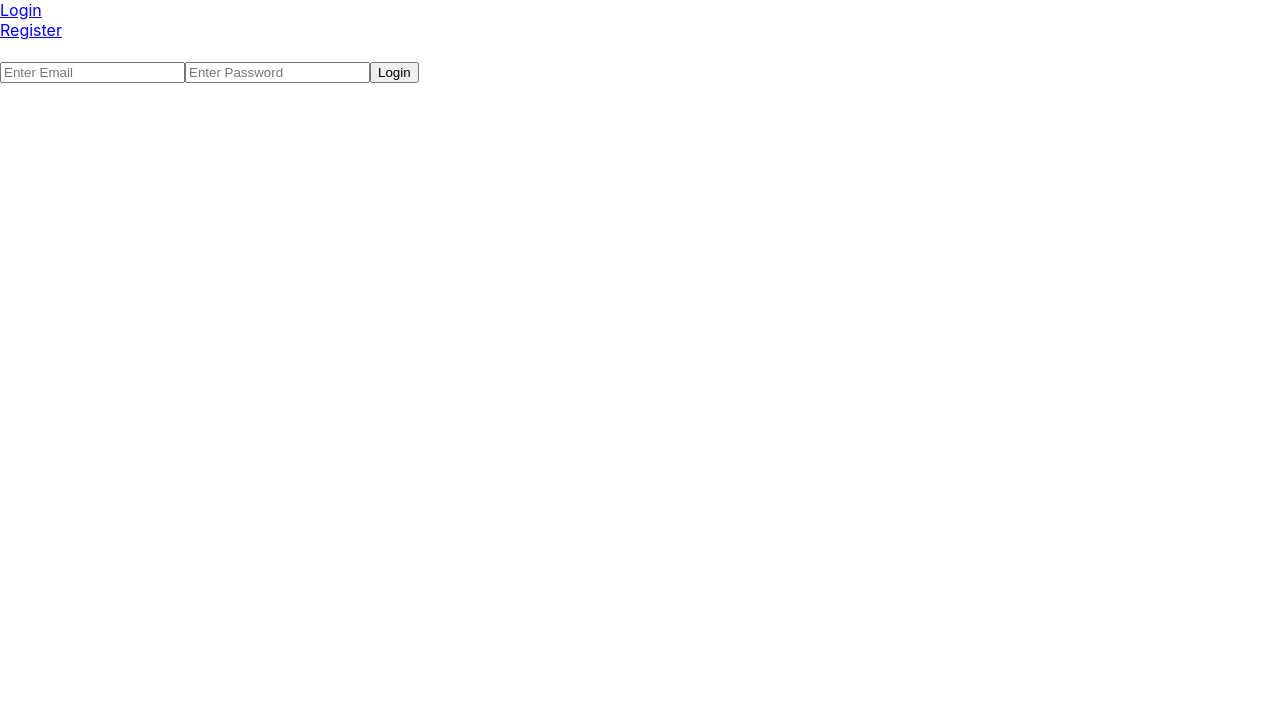
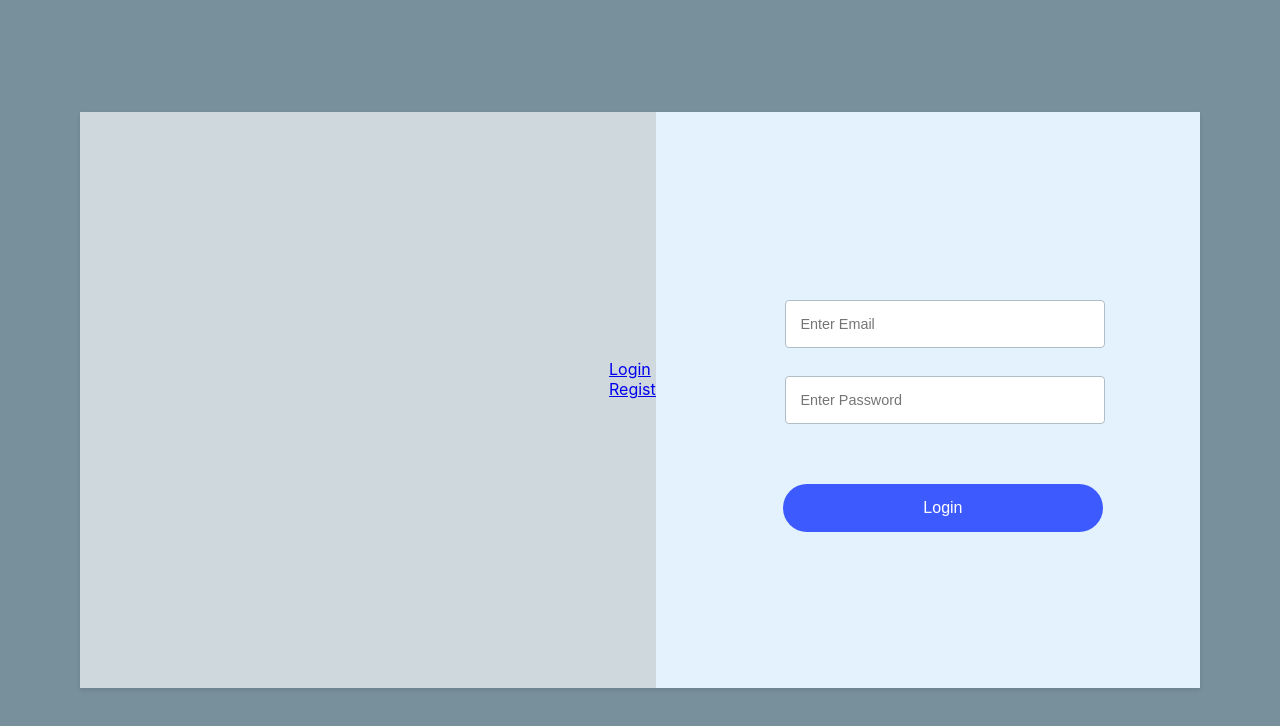
Before and after one commit to httpsaelfricEzekiel/Project-Overload, a React (Create React App) app in the folder express-react/client/: page /login in a window 1280 px wide. Shown: the top 726 px of the page. Built offline with nearby package versions, Linux system fonts and the light colour scheme; no server answers.

Commit message:
added a MUI for reusing components

```diff
--- a/express-react/client/src/App.css
+++ b/express-react/client/src/App.css
@@ -1,38 +1,81 @@
-.App {
-  text-align: center;
+.login-container {
+    height: 100vh;
+    display: flex;
+    align-items: center;
+    justify-content: center;
+    background-color: #78909c;
+    position: relative;
 }
-
-.App-logo {
-  height: 40vmin;
-  pointer-events: none;
+.login-box {
+    position: absolute;
+    display: flex;
+    flex-direction: column;
+    justify-content: center;
+    align-items: center;
+    background-color: #cfd8dc;
+    height: 36rem;
+    width: 70rem;
+    box-shadow: 0 2px 4px rgba(0, 0, 0, 0.1);
 }
-
-@media (prefers-reduced-motion: no-preference) {
-  .App-logo {
-    animation: App-logo-spin infinite 20s linear;
-  }
+.side-box-form {
+    position: absolute;
+    right: 0;
+    height: 100%;
+    width: 34rem;
+    background-color: #e3f2fd;
 }
-
-.App-header {
-  background-color: #282c34;
-  min-height: 100vh;
-  display: flex;
-  flex-direction: column;
-  align-items: center;
-  justify-content: center;
-  font-size: calc(10px + 2vmin);
-  color: white;
+.login-title {
+    position: absolute;
+    right: 12rem;
+    top: 5rem;
+    display: block;
 }
-
-.App-link {
-  color: #61dafb;
+.login-box-form {
+    position: absolute;
+    top: 10rem;
+    padding: 0.5rem;
+    display: block;
+    height: 65%;
+    /* border: 1px solid red; */
+    width: 93.6%;
+    padding: 1rem;
 }
-
-@keyframes App-logo-spin {
-  from {
-    transform: rotate(0deg);
-  }
-  to {
-    transform: rotate(360deg);
-  }
+.form-box {
+    position: absolute;
+    top: 3rem;
+    width: 95%;
+    height: 60%;
+    display: flex;
+    flex-direction: column;
+    justify-content: center;
+    align-items: center;
+    gap: 1.7rem;
 }
+.form-group{
+    display: block;
+    box-sizing: border-box;
+    position: relative;
+    left: 1rem;
+    bottom: 5rem;
+}
+.form-group #email,
+.form-group #password {
+    width: 20rem;
+    height: 3rem;
+    padding: 0.5rem 1em;
+    border: 1px solid #b0bec5;
+    border-radius: 0.25rem;
+    font-size: 0.9rem;
+    box-sizing: border-box;
+}
+.button-form-group {
+    display: block;
+    width: 20rem;
+    position: absolute;
+    bottom: 2rem;
+    right: 5.20rem;
+    height: 3rem;
+}
+.error-message {
+    z-index: 1;
+}
--- a/express-react/client/src/pages/Home.jsx
+++ b/express-react/client/src/pages/Home.jsx
@@ -4,7 +4,9 @@ function Home() {
     const [message, setMessage] = useState("");
     const [firstName, setFirstName] = useState("");
     const [lastName, setLastName] = useState("");
+
     useEffect(() => {
+        try {
             fetch("/home")
             .then((res) => res.json())
             .then((data) => {
@@ -13,9 +15,13 @@ function Home() {
             .catch((error) => {
                 console.log(`Failed to retrieve data from server: ${error}`)
             })
+        } catch (error) {
+            console.log(`Failed to retrieve data from server: ${error}`)
+        }
     }, [])
 
     useEffect(() => {
+        try {
             const firstName = localStorage.getItem("firstName");
             const lastName = localStorage.getItem("lastName");
             if (!firstName || !lastName) {
@@ -23,6 +29,9 @@ function Home() {
             } else {
                 setFirstName(firstName);
                 setLastName(lastName);
+            }
+        } catch (error) {
+            console.log(`Failed to retrieve data from local storage: ${error}`)
         }
     }, [])
 
--- a/express-react/client/src/pages/Login.jsx
+++ b/express-react/client/src/pages/Login.jsx
@@ -2,6 +2,32 @@ import {useState, useEffect} from "react"
 import axios from "axios"
 import {useNavigate} from "react-router-dom"
 import Layout from "./Layout";
+import styled from 'styled-components'
+import '../App.css'
+
+const Title = styled.h1`
+    color: ${props => props.color ?  props.color : '#651fff'};
+    font-size: 1.2rem;
+    font-family: 'Verdana', 'Arial', 'san-serif';
+    margin: 0;
+`
+const ButtonLogin = styled.button`
+    background-color: #3d5afe;
+    color: white;
+    font-size: 1rem;
+    width: 20rem;
+    height: 3rem;
+    border-radius: 2rem;
+    border: #bdbdbd
+`
+
+const Button = ({children, type}) => {
+    return (
+        <ButtonLogin type={type}>
+            {children}
+        </ButtonLogin>
+    )
+}
 
 function Login() {
     const [message, setMessage] = useState("");
@@ -14,6 +40,7 @@ function Login() {
     const navigate = useNavigate();
 
     useEffect(() => {
+        try {
             fetch("/api")
             .then((res) => res.json())
             .then((data) => {
@@ -22,6 +49,9 @@ function Login() {
             .catch((error) => {
                 console.log(`Failed to retrieve data from server: ${error}`)
             })
+        } catch (error) {
+            console.log(`Failed to retrieve data from server: ${error}`)
+        }
     }, [])
 
     const loggedIn = async (e) => {
@@ -56,19 +86,28 @@ function Login() {
     }
 
     return (
-        <div>
+        <div className="login-container">
+            <div className="login-box">
                 <Layout />
-            <div>
-                <h1>{message}</h1>
+                <div className="side-box-form">
+                    <div className="login-title">
+                        <Title color="#039be5">{message}</Title>
                     </div>
-            <div>
-                <form onSubmit={loggedIn}>
-                    <input type="text" placeholder="Enter Email" value={formData.email} onChange={(e) => setFormData({...formData, email: e.target.value})}/>
-                    <input type="password" placeholder="Enter Password" value={formData.password} onChange={(e) => setFormData({...formData, password: e.target.value})}/>
-                    <button type="submit">Login</button>
+                    <div className="login-box-form">
+                        <form onSubmit={loggedIn} className="form-box">
+                            <div className="form-group">
+                                <input type="text" placeholder="Enter Email" value={formData.email} onChange={(e) => setFormData({...formData, email: e.target.value})} id="email"/>
+                            </div>
+                            <div className="form-group">
+                                <input type="password" placeholder="Enter Password" value={formData.password} onChange={(e) => setFormData({...formData, password: e.target.value})} id="password"/>
+                            </div>
+                            <div className="button-form-group">
+                                <Button type="submit">Login</Button>
+                            </div>
                         </form>
                     </div>
-            <div>
+                </div>
+                <div className="error-message">
                     {formData.email.trim() === "" && formData.password.trim() === "" ? (
                         <h1>{errorMessage}</h1>
                     ) : (
@@ -83,6 +122,7 @@ function Login() {
                     )}
                 </div>
             </div>
+        </div>
     )
 }
 
```
Also changed, not shown: 1 other file (tests, documents, lock files or other folders). Lines whose indentation alone changed are shown as unchanged.
